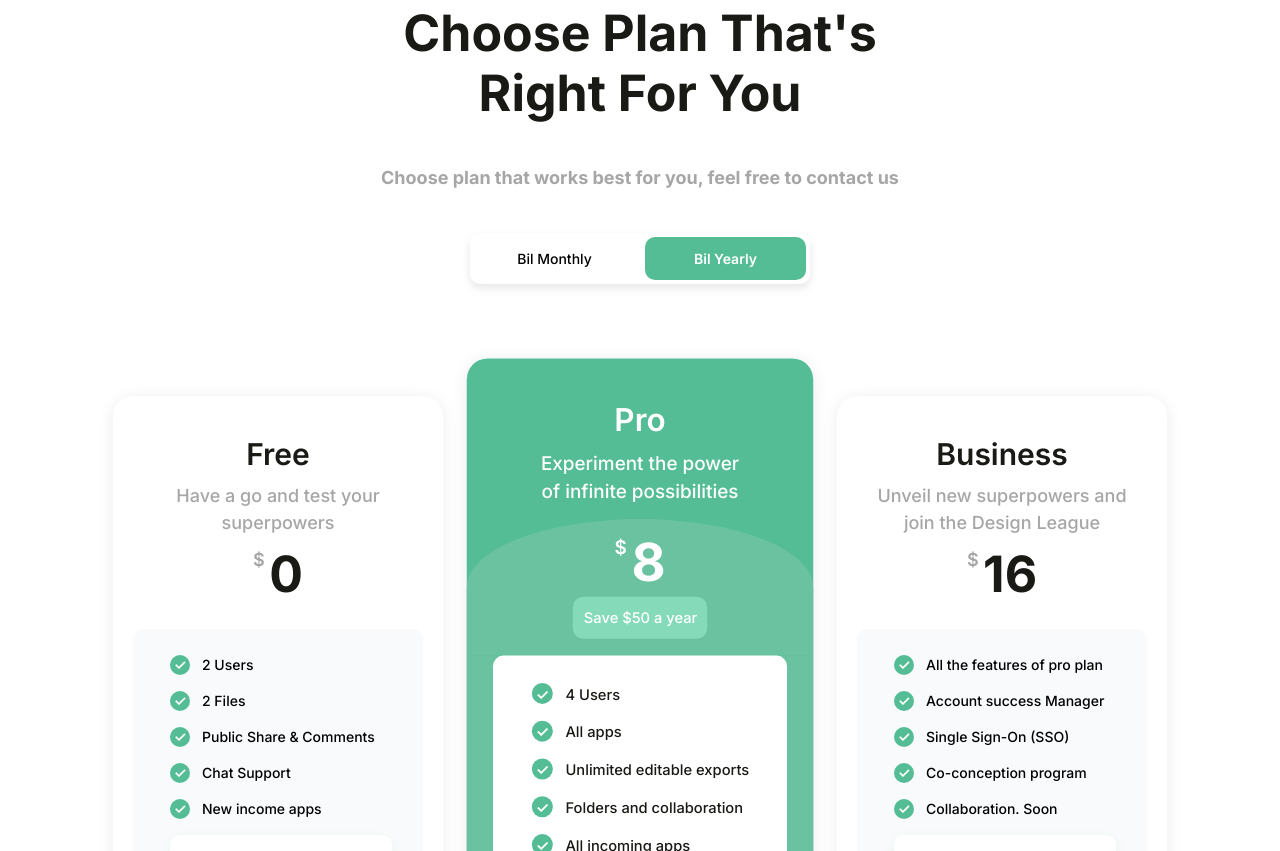
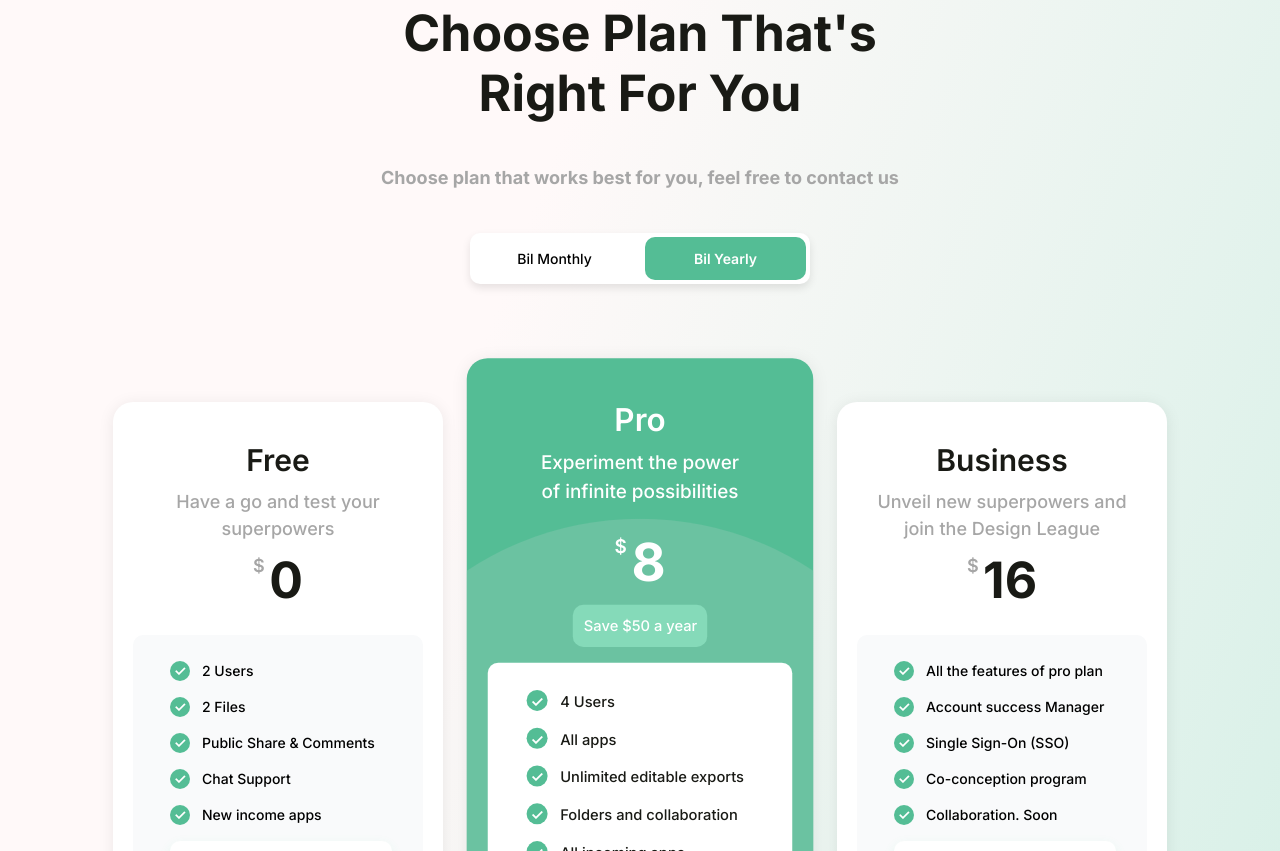
Before and after one commit to anis009/job_task_spritztech, a plain HTML site: page index.html in a window 1280 px wide. Shown: the part 3449-4300 px from the top of the page. Drawn offline with Linux system fonts and the light colour scheme; files whose address does not match are found by name.

Commit message:
fixed scss linear gradient issue

```diff
--- a/index.html
+++ b/index.html
@@ -155,6 +155,7 @@
         </div>
       </div>
     </section>
+    <div class="main-sections">
       <section class="features">
         <div class="container features__container">
           <div class="features__header">
@@ -175,8 +176,8 @@
               <img src="assets/features/cloud.svg" alt="" />
               <h3>Cloud Storage</h3>
               <p>
-              No need to worry about storage because we provide storage up to 2
-              TB
+                No need to worry about storage because we provide storage up to
+                2 TB
               </p>
             </div>
             <div class="features__card">
@@ -215,7 +216,8 @@
                 The Future
               </li>
               <li>
-              <img src="assets/benefits/check.svg" alt="" /> Online Transaction
+                <img src="assets/benefits/check.svg" alt="" /> Online
+                Transaction
               </li>
             </ul>
           </div>
@@ -240,7 +242,11 @@
               src="assets/benefits/transfer.svg"
               alt=""
             />
-          <img class="benefits__image" src="assets/benefits/image.svg" alt="" />
+            <img
+              class="benefits__image"
+              src="assets/benefits/image.svg"
+              alt=""
+            />
           </div>
         </div>
       </section>
@@ -294,14 +300,16 @@
                   of infinite possibilities
                 </p>
               </div>
-            <div class="pricing__semicircle-overlay-effect">
-              <div class="pricing__card-price mt-2">
+              <div class="pricing__overlay-container">
+                <div class="pricing__semicircle"></div>
+                <div class="pricing__semicircle_body">
+                  <div
+                    class="pricing__card-price pricing__card-price-popular mt-2"
+                  >
                     <span class="price__currency">$</span>
                     <span class="price__amount">8</span>
                     <span class="price__period">Save $50 a year</span>
                   </div>
-            </div>
-            <div class="pricing__overlay-effect">
                   <div
                     class="price__features_container price__features_container--popular"
                   >
@@ -315,6 +323,7 @@
                     <button class="price__button price__button--primary">
                       Go to pro
                     </button>
+                  </div>
                 </div>
               </div>
             </div>
@@ -347,6 +356,7 @@
           </div>
         </div>
       </section>
+    </div>
     <section class="testimonials">
       <div class="container testimonials__container">
         <div class="testimonials__main">
@@ -442,7 +452,7 @@
         </div>
       </div>
     </footer>
-    <!-- Main content will be added here following Figma design -->
+
     <script src="scripts/main.js"></script>
   </body>
 </html>
--- a/styles/main.scss
+++ b/styles/main.scss
@@ -23,3 +23,11 @@ body {
   margin: 0;
   padding: 0;
 }
+
+.main-sections {
+  background: linear-gradient(
+    110deg,
+    rgba(255, 249, 249, 1) 53%,
+    rgba(215, 240, 231, 1) 99%
+  );
+}
--- a/styles/sections/_features.scss
+++ b/styles/sections/_features.scss
@@ -4,7 +4,7 @@
 
 .features {
   padding: 130px 0 80px 0;
-  background: linear-gradient(120deg, #f5f6fa 0%, #eafaf3 100%);
+  background: transparent;
   .features__container {
     display: flex;
     flex-direction: column;
--- a/styles/sections/_pricing.scss
+++ b/styles/sections/_pricing.scss
@@ -4,6 +4,7 @@
 
 .pricing {
   padding: 25px 20px 130px 20px;
+
   background: transparent;
 
   &__container {
@@ -87,6 +88,7 @@
     border-radius: 20px;
     flex: 0 1 330px;
     min-width: 330px;
+    overflow: hidden;
 
     &--popular {
       transform: scale(1.05);
@@ -94,23 +96,25 @@
       color: $white;
       padding: 40px 0px 0px 0px;
 
-      .pricing__semicircle-overlay-effect {
-        background: #6bc2a1;
-        border-radius: 50% 50% 0px 0px;
-        padding: 0px 25px 20px 25px;
-        width: 100%;
-        height: 130px;
+      .pricing__overlay-container {
         position: relative;
-      }
-      .pricing__overlay-effect {
-        background: #6bc2a1;
-        border-radius: 0px 0px 20px 20px;
-        padding: 0px 25px 20px 25px;
-        width: 100%;
-        height: auto;
-        position: relative;
+        overflow: hidden;
       }
 
+      .pricing__semicircle {
+        position: absolute;
+        width: 600px;
+        height: 600px;
+        background: $primary-light;
+        border-radius: 100%;
+        left: 50%;
+        transform: translateX(-50%);
+        z-index: -1;
+      }
+      .pricing__semicircle_body {
+        background: transparent;
+        padding: 0px 20px 25px 20px;
+      }
       .pricing__card-header,
       .price__type,
       .pricing__card-subtitle,
@@ -127,7 +131,7 @@
       }
 
       .price__period {
-        background: #85dab9;
+        background: $primary-lighter;
         color: $white;
         font-size: 14px;
         line-height: 30px;
@@ -153,8 +157,12 @@
       margin-bottom: 13px;
     }
 
-    &-price {
+    &-price:not(.pricing__card-price-popular) {
       margin-bottom: 30px;
+      position: relative;
+    }
+    &-price-popular {
+      margin-bottom: 15px;
       position: relative;
     }
   }
@@ -193,7 +201,7 @@
     background: $primary-color;
     padding: 4px 12px;
     border-radius: $border-radius;
-    margin-top: $space-xs;
+    margin-top: 16px;
     margin-left: auto;
     margin-right: auto;
     width: fit-content;
--- a/styles/sections/_support.scss
+++ b/styles/sections/_support.scss
@@ -4,6 +4,7 @@
 .support {
   padding: 60px 0 70px 0;
   background: #f9f8fe;
+
   .support__container {
     display: flex;
     gap: 27px;
--- a/styles/variables.scss
+++ b/styles/variables.scss
@@ -11,6 +11,14 @@ $large-border-radius: 40px;
 // Additional variables needed for pricing section
 $white: #ffffff;
 $light-bg: #f9f8fe;
+
+// Primary color variations (keeping exact same colors for consistency)
+$primary-light: #6bc2a1;
+$primary-lighter: #85dab9;
+
+// Dark theme colors
+$dark-bg: #191a15;
+$dark-bg-secondary: #161c28;
 
 // Font sizes
 $font-size-xs: 12px;
```
Also changed, not shown: styles/main.css. Lines whose indentation alone changed are shown as unchanged.
